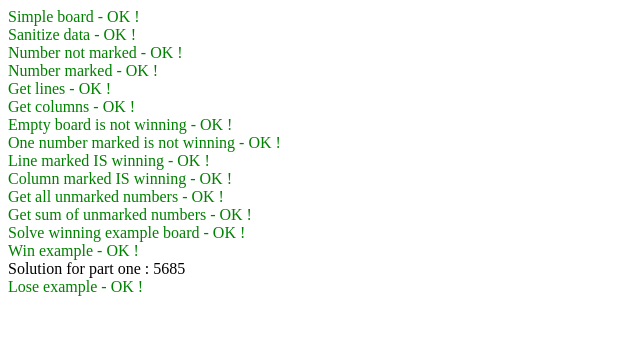
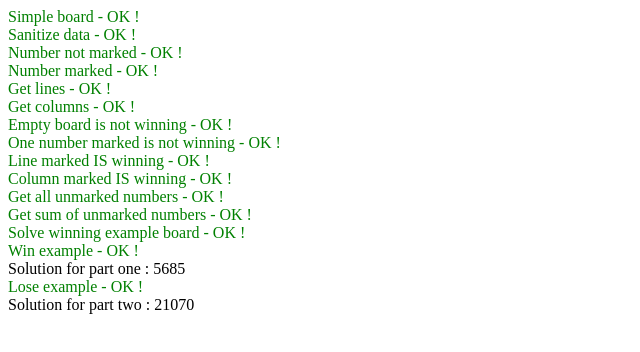
Before and after one commit to aoc4fun/allinone2021, a plain HTML site: page jcplessis/day_4/day_4.html in a window 1280 px wide. Shown: the whole page, without its empty margins (0-640 px from the left). Drawn offline with Linux system fonts and the light colour scheme.

Commit message:
Solve second part

```diff
--- a/jcplessis/day_4/day_4.html
+++ b/jcplessis/day_4/day_4.html
@@ -173,7 +173,10 @@
 10 16 15  9 19
 18  8 23 26 20
 22 11 13  6  5
- 2  0 12  3  7`))
+ 2  0 12  3  7`));
+
+    sysout("Solution for part two : ", loseGame(numbers, boards));
+
 </script>
 
 </html>
```
